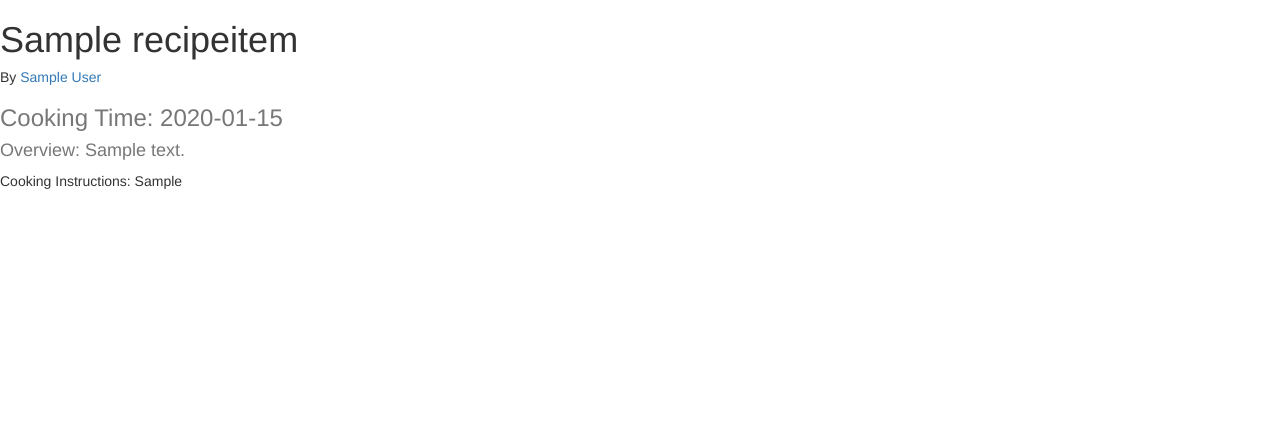
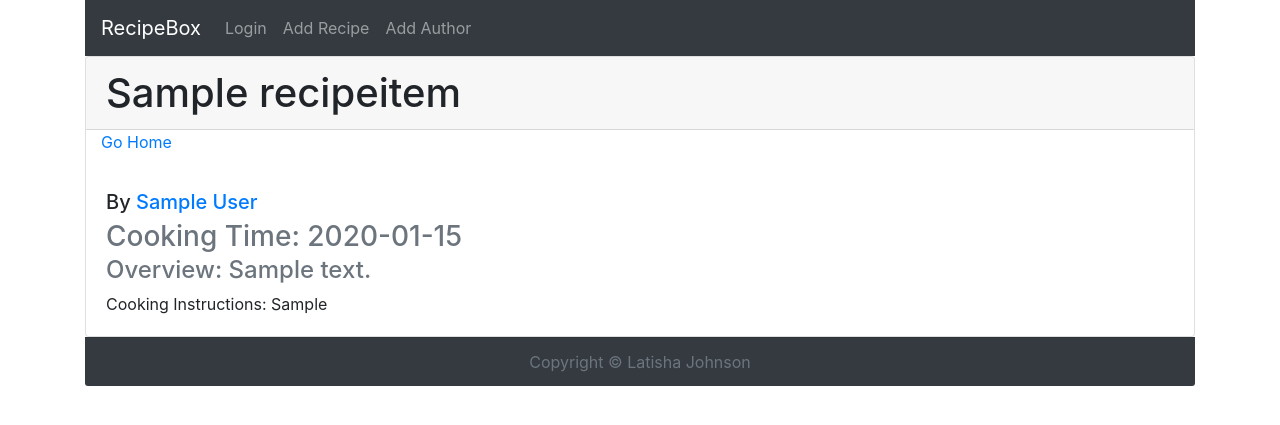
Before and after one commit to Ljohns635/recipebox, a Django app: page /recipes/1/ in a window 1280 px wide. Shown: the top 425 px of the page. Run offline with Django 3.2, Linux system fonts and the light colour scheme; tables that the repository leaves empty hold one stand-in row (values such as "Sample post"); some libraries are stand-ins or nearby versions.

Commit message:
added css to recipe detail pages

```diff
--- a/templates/recipe_detail.html
+++ b/templates/recipe_detail.html
@@ -1,42 +1,48 @@
 <!DOCTYPE html>
+{% load static %}
 <html lang="en">
   <head>
     <meta charset="UTF-8" />
+    <meta http-equiv="X-UA-Compatible" content="IE=edge" />
     <meta name="viewport" content="width=device-width, initial-scale=1.0" />
     <link
       rel="stylesheet"
-      href="https://maxcdn.bootstrapcdn.com/bootstrap/3.3.7/css/bootstrap.min.css"
-      integrity="sha384-BVYiiSIFeK1dGmJRAkycuHAHRg32OmUcww7on3RYdg4Va+PmSTsz/K68vbdEjh4u"
-      crossorigin="anonymous"
+      href="https://maxcdn.bootstrapcdn.com/bootstrap/4.5.2/css/bootstrap.min.css"
     />
     <title>Document</title>
   </head>
   <body>
-    <h1></h1>
-    <h3></h3>
-    <p></p>
+    <div class="container">
+      <nav class="navbar navbar-expand-sm bg-dark navbar-dark">
+        <!-- Brand/logo -->
+        <a class="navbar-brand" href="/">RecipeBox</a>
 
-    <!-- <div class="card" style="width: 500px">
-      <div class="card-body">
-        <h1 class="card-title">{{ recipe.title }}</h1>
-        <h6 class="card-subtitle mb-2 text-muted">
-          By
-          <a href="/authors/{{recipe.author.id}}"
-            >{{recipe.author.author_name}}</a
-          >
-        </h6>
-        <h3 class="card-subtitle mb-2 text-muted">
-          Cooking Time: {{recipe.approx_time}}
-        </h3>
-        <h4 class="card-subtitle mb-2 text-muted">
-          Overview: {{recipe.description}}
-        </h4>
-        <p class="card-text">Cooking Instructions: {{recipe.instructions}}</p>
-      </div>
-    </div> -->
+        <!-- Links -->
+        <ul class="navbar-nav">
+          <li class="nav-item">
+            <a class="nav-link" href="/login">Login</a>
+          </li>
+          <li class="nav-item">
+            <a class="nav-link" href="/addrecipe">Add Recipe</a>
+          </li>
+          <li class="nav-item">
+            <a class="nav-link" href="/addauthor">Add Author</a>
+          </li>
+          {% if user.is_staff %}
+          <li class="nav-item">
+            <a class="nav-link" href="/admin">Admin</a>
+          </li>
+          {% endif %} {% if user.is_authenticated %}
+          <li class="nav-item">
+            <a class="nav-link" href="/logout">Logout</a>
+          </li>
+          {% endif %}
+        </ul>
+      </nav>
 
       <div class="card">
         <h1 class="card-header">{{ recipe.title }}</h1>
+        <p class="container"><a href="/">Go Home</a></p>
         <div class="card-body">
           <h5 class="card-title">
             By
@@ -50,9 +56,12 @@
           <h4 class="card-subtitle mb-2 text-muted">
             Overview: {{recipe.description}}
           </h4>
-        <p class="card-text">
-        Cooking Instructions: {{recipe.instructions}}
-        </p>
+          <p class="card-text">Cooking Instructions: {{recipe.instructions}}</p>
+        </div>
+      </div>
+
+      <div class="card-footer text-muted bg-dark text-center">
+        Copyright &copy; Latisha Johnson
       </div>
     </div>
   </body>
```
Also changed, not shown: templates/author_detail.html (+39 -7 lines). Lines whose indentation alone changed are shown as unchanged.
